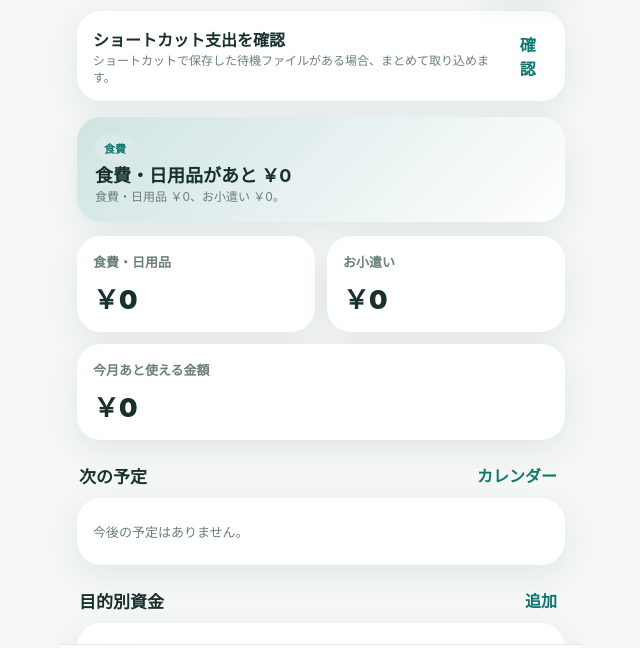
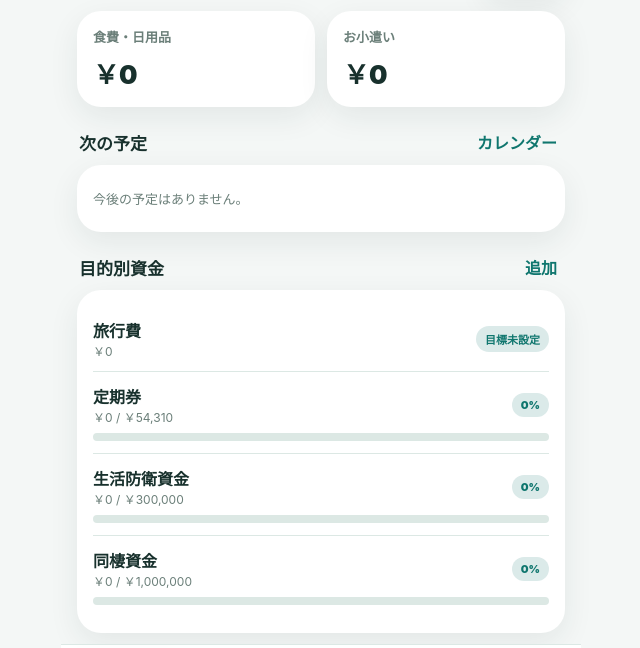
Before and after one commit to MATCH0618/okane-compass, a plain HTML site: page index.html in a window 1280 px wide. Shown: the part 73-721 px from the top of the page, without its empty margins (319-959 px from the left). Drawn offline with Linux system fonts and the light colour scheme.

Commit message:
ホーム画面を圧縮してショートカット確認バナーを非表示
* Compact home dashboard

* ホームのショートカット確認バナーを無効化

```diff
--- a/index.html
+++ b/index.html
@@ -1,7 +1,7 @@
 <!doctype html><html lang="ja"><head><meta charset="utf-8"><meta name="viewport" content="width=device-width,initial-scale=1,viewport-fit=cover"><meta name="theme-color" content="#0f766e"><title>お金コンパス</title><link rel="stylesheet" href="styles.css"></head><body>
 <div class="app"><header class="top"><div class="brand"><h1>お金コンパス</h1><div class="muted" id="cycleLabel"></div></div><button class="iconBtn" id="quickExpense">＋ 支出</button></header>
 <section class="card" id="shortcutSyncBanner" style="margin-top:14px" hidden><div class="row"><div><b>ショートカット支出を確認</b><div class="muted">ショートカットで保存した待機ファイルがある場合、まとめて取り込めます。</div></div><button class="linkBtn" id="openShortcutQueue">確認</button></div></section>
-<main id="homeView" class="view active"><section class="hero"><span class="pill" id="heroTone">今日の確認</span><strong id="heroTitle"></strong><div class="muted" id="heroDetail"></div></section><section class="grid"><article class="card"><h3>食費・日用品</h3><div class="amount" id="foodBalance"></div></article><article class="card"><h3>お小遣い</h3><div class="amount" id="pocketBalance"></div></article><article class="card wide"><h3>今月あと使える金額</h3><div class="amount" id="spendable"></div></article></section><div class="sectionHead"><h2>次の予定</h2><button class="linkBtn" data-view-jump="calendarView">カレンダー</button></div><section class="card" id="upcomingEvents"></section><div class="sectionHead"><h2>目的別資金</h2><button class="linkBtn" data-open="fundSheet">追加</button></div><section class="card" id="homeFunds"></section><div class="sectionHead"><h2>最近の支出</h2><button class="linkBtn" data-open="expenseSheet">記録する</button></div><section class="card" id="recentTransactions"></section></main>
+<main id="homeView" class="view active"><span id="heroTone" hidden></span><span id="heroTitle" hidden></span><span id="heroDetail" hidden></span><span id="spendable" hidden></span><section class="grid"><article class="card"><h3>食費・日用品</h3><div class="amount" id="foodBalance"></div></article><article class="card"><h3>お小遣い</h3><div class="amount" id="pocketBalance"></div></article></section><div class="sectionHead"><h2>次の予定</h2><button class="linkBtn" data-view-jump="calendarView">カレンダー</button></div><section class="card" id="upcomingEvents"></section><div class="sectionHead"><h2>目的別資金</h2><button class="linkBtn" data-open="fundSheet">追加</button></div><section class="card" id="homeFunds"></section><div class="sectionHead"><h2>最近の支出</h2><button class="linkBtn" data-open="expenseSheet">記録する</button></div><section class="card" id="recentTransactions"></section></main>
 <main id="fundsView" class="view"><div class="sectionHead"><h2>資金管理</h2><button class="linkBtn" data-open="allocationSheet">＋入金振り分け</button></div><section class="card"><div class="item row"><div><b>食費・日用品</b><div class="muted">日常の支出用</div></div><b id="fundFood"></b></div><div class="item row"><div><b>お小遣い</b><div class="muted">自由に使うお金</div></div><b id="fundPocket"></b></div></section><div class="sectionHead"><h2>目的別資金</h2><button class="linkBtn" data-open="fundSheet">＋追加</button></div><div id="fundCards"></div><div class="sectionHead"><h2>振り分け履歴</h2></div><section class="card" id="allocationHistory"></section></main>
 <main id="calendarView" class="view"><div class="sectionHead"><h2>お金カレンダー</h2><button class="linkBtn" data-open="eventSheet">＋予定</button></div><section class="card calendarHead"><button id="prevMonth">‹</button><b id="monthLabel"></b><button id="nextMonth">›</button></section><section class="calendarGrid" id="calendarGrid"></section><div class="sectionHead"><h2 id="selectedDateLabel">予定</h2></div><section class="card" id="selectedDateEvents"></section></main>
 <main id="historyView" class="view"><div class="sectionHead"><h2>支出履歴</h2></div><section class="card" id="allTransactions"></section></main>
--- a/shortcut-sync.js
+++ b/shortcut-sync.js
@@ -1,11 +1,9 @@
 'use strict';
 (()=>{
-  const banner=document.querySelector('#shortcutSyncBanner');
   const queueInput=document.querySelector('#shortcutQueueFile');
   const exportConfig=document.querySelector('#exportShortcutConfig');
   const importQueue=document.querySelector('#importShortcutQueue');
-  const openQueue=document.querySelector('#openShortcutQueue');
-  if(!banner||!queueInput||!exportConfig||!importQueue)return;
+  if(!queueInput||!exportConfig||!importQueue)return;
 
   const downloadText=(name,text,type='application/json')=>{
     const blob=new Blob([text],{type});
@@ -72,9 +70,7 @@
     toast('ショートカット共通設定を書き出しました');
   });
 
-  const chooseQueue=()=>queueInput.click();
-  importQueue.addEventListener('click',chooseQueue);
-  openQueue?.addEventListener('click',chooseQueue);
+  importQueue.addEventListener('click',()=>queueInput.click());
 
   queueInput.addEventListener('change',async event=>{
     const file=event.target.files?.[0];
@@ -102,7 +98,6 @@
       state.transactions.push(...fresh);
       save();
       render();
-      banner.hidden=true;
       localStorage.setItem('okane_compass_last_shortcut_import',new Date().toISOString());
       toast(`${fresh.length}件を取り込みました`);
       alert('取り込みが完了しました。同じ待機ファイルを再度選んでも、取込済みIDは二重登録されません。');
@@ -114,7 +109,5 @@
   });
 
   const help=document.querySelector('#shortcutHelp');
-  if(help)help.onclick=()=>alert('音声・固定金額・文字入力は、すべて同じ方式です。\n\n1. アプリで固定支出などを設定\n2. 「ショートカット共通設定を書き出す」\n3. okane-compass-shortcut-config.jsonをiCloud DriveのShortcutsフォルダへ保存\n4. ショートカットは設定ファイルから入力方式・支出元・固定支出を選択\n5. 3方式とも支出をokane-compass-pending.jsonlへ追記\n6. Safariは開かず通知だけ表示\n7. アプリ起動後「ショートカット支出を確認」から待機ファイルを選択\n\nWebアプリはiCloud Driveを無断で読めないため、ファイル選択の1操作だけ必要です。');
-
-  banner.hidden=false;
+  if(help)help.onclick=()=>alert('音声・固定金額・文字入力は、すべて同じ方式です。\n\n1. アプリで固定支出などを設定\n2. 「ショートカット共通設定を書き出す」\n3. okane-compass-shortcut-config.jsonをiCloud DriveのShortcutsフォルダへ保存\n4. ショートカットは設定ファイルから入力方式・支出元・固定支出を選択\n5. 3方式とも支出をokane-compass-pending.jsonlへ追記\n6. Safariは開かず通知だけ表示\n7. 反映するときだけ「設定 → ショートカット支出を取り込む」から待機ファイルを選択\n\nGitHub Pages版はSafariの制約によりiCloud Driveを裏側で自動読込できません。');
 })();
```
